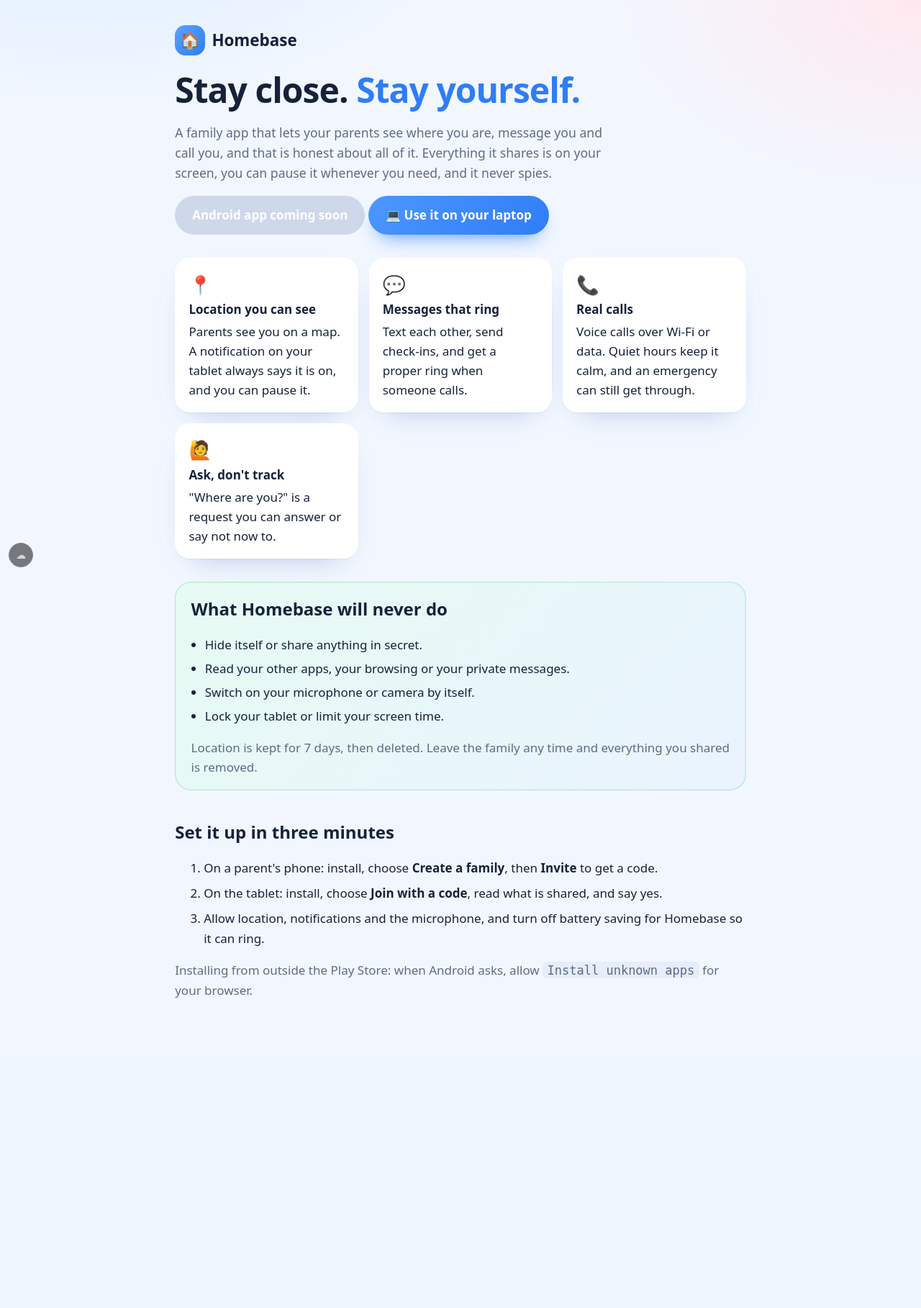
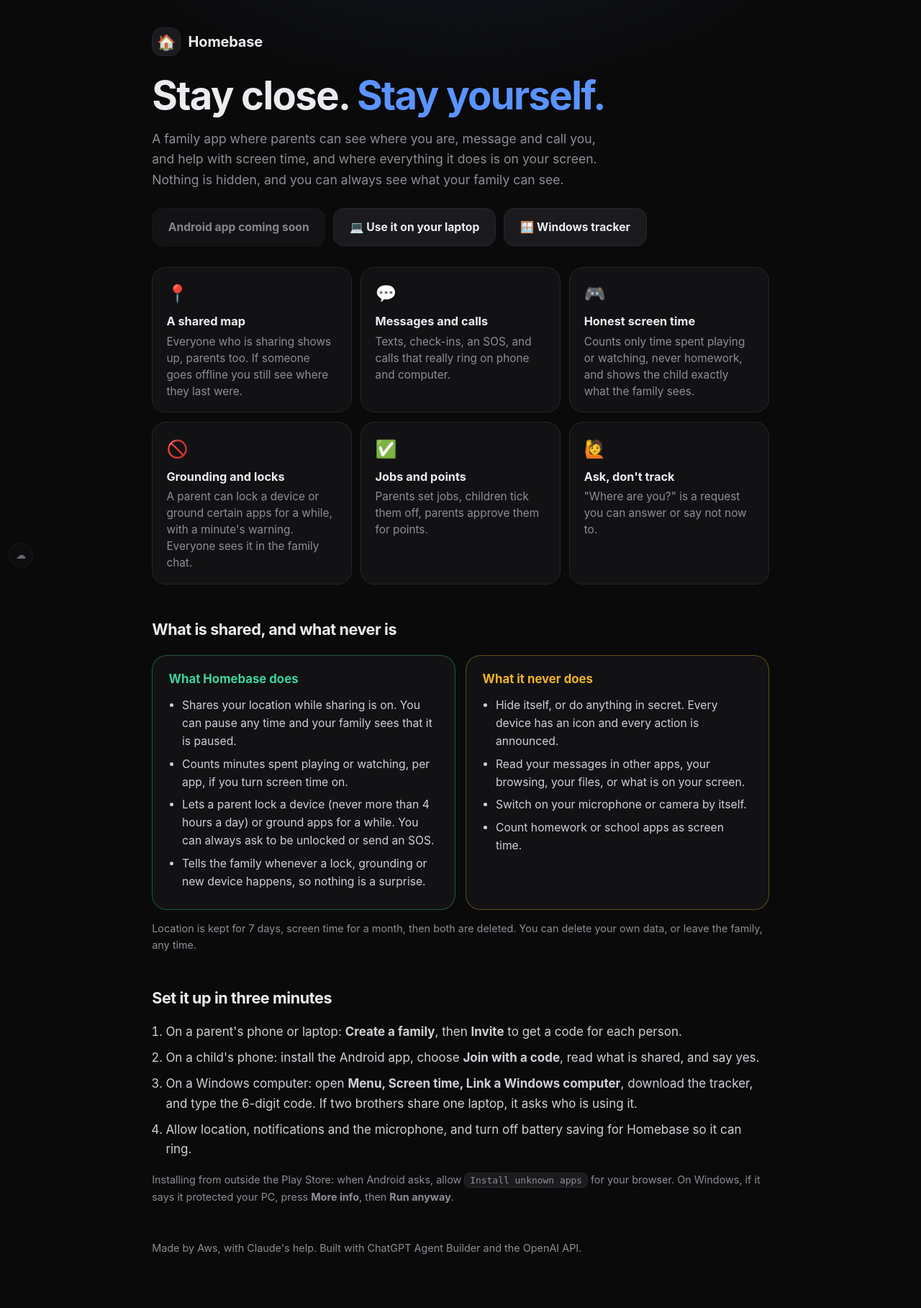
Before and after one commit to awsaalibdeh-a11y/homebase, a Flask app: page / in a window 1280 px wide. Shown: the whole page at 72% size. Before the commit the page ends 1386 px from the top, so only its background shows below. Run offline with Flask 3, Linux system fonts and the light colour scheme.

Commit message:
Homebase front page: matte dark, and the promise list is now truthful (screen time, locks and grounding exist; everything is visible)
Co-Authored-By: Claude Sonnet 5.5 <noreply@anthropic.com>

```diff
--- a/templates/index.html
+++ b/templates/index.html
@@ -4,58 +4,94 @@
   <meta charset="utf-8">
   <meta name="viewport" content="width=device-width, initial-scale=1">
   <title>Homebase · stay close, stay yourself</title>
-  <meta name="description" content="A family app for location sharing, messages and calls that is honest about what it shares and never spies.">
-  <meta name="theme-color" content="#eef6ff">
+  <meta name="description" content="A family app for location sharing, messages, calls and screen time that is honest about what it shares and never spies.">
+  <meta name="theme-color" content="#0a0a0b">
   <style>
-    :root { --ink: #16213a; --muted: #5f6b86; --blue: #2f7df6; --blue-d: #1b57c4; --card: #fff; --bg: #f2f7ff; --mint: #1fb88a; }
+    :root { --bg: #0a0a0b; --surface: #121214; --surface2: #1b1b1f; --line: #26262b; --ink: #ececf0; --muted: #8d8d96; --accent: #5b93ff; --accent-ink: #08101f; --ok: #3dd49b; --warn: #f0b429; color-scheme: dark; }
     * { box-sizing: border-box; }
-    body { margin: 0; font: 17px/1.6 system-ui, -apple-system, "Segoe UI", Roboto, sans-serif; color: var(--ink); background: radial-gradient(900px 500px at 10% -10%, #dcebff, transparent 60%), radial-gradient(800px 500px at 100% 0, #ffe8ef, transparent 55%), var(--bg); }
-    main { max-width: 52rem; margin: 0 auto; padding: 2.2rem 1.2rem 4rem; }
-    .logo { display: inline-flex; align-items: center; gap: .6rem; font-weight: 800; font-size: 1.4rem; } .logo i { display: grid; place-items: center; width: 2.6rem; height: 2.6rem; border-radius: 0.9rem; background: linear-gradient(135deg, #5aa2ff, #2f7df6); color: #fff; font-style: normal; font-size: 1.4rem; }
-    h1 { margin: 1.4rem 0 .6rem; font-size: clamp(2rem, 6vw, 3rem); line-height: 1.1; letter-spacing: -0.02em; } h1 em { font-style: normal; color: var(--blue); }
-    .lead { color: var(--muted); max-width: 38rem; font-size: 1.1rem; }
-    .btn { display: inline-flex; align-items: center; gap: .5rem; padding: .85rem 1.5rem; border-radius: 999px; background: linear-gradient(135deg, #4d97ff, #2f7df6); color: #fff; font-weight: 700; text-decoration: none; box-shadow: 0 14px 28px -14px rgba(47, 125, 246, .9); }
-    .btn.off { background: #cfd8ea; box-shadow: none; }
-    .grid { display: grid; gap: .9rem; grid-template-columns: repeat(auto-fit, minmax(15rem, 1fr)); margin: 2rem 0; }
-    .card { padding: 1.1rem 1.2rem; border-radius: 1.3rem; background: var(--card); box-shadow: 0 1px 2px rgba(30, 50, 100, .06), 0 18px 40px -26px rgba(40, 70, 160, .4); } .card b { display: block; margin-bottom: .2rem; } .card span { font-size: 1.6rem; }
-    h2 { margin: 2.4rem 0 .6rem; font-size: 1.5rem; } ul { padding-left: 1.2rem; } li { margin: .35rem 0; } .muted { color: var(--muted); }
-    .promise { padding: 1.2rem 1.4rem; border-radius: 1.4rem; background: linear-gradient(135deg, #e6fbf3, #eaf3ff); box-shadow: inset 0 0 0 1.5px #bfe9d8; }
-    ol li { margin: .5rem 0; } code { padding: .1rem .4rem; border-radius: .4rem; background: #e6eefc; }
+    html { background: var(--bg); }
+    body { margin: 0; font: 17px/1.6 Inter, system-ui, -apple-system, "Segoe UI", Roboto, sans-serif; color: var(--ink); background: radial-gradient(800px 420px at 50% -8%, rgba(91,147,255,.10), transparent 65%), var(--bg); -webkit-font-smoothing: antialiased; }
+    main { max-width: 56rem; margin: 0 auto; padding: 2.4rem 1.2rem 4.5rem; }
+    .logo { display: inline-flex; align-items: center; gap: .65rem; font-weight: 700; font-size: 1.25rem; letter-spacing: -.01em; }
+    .logo i { display: grid; place-items: center; width: 2.5rem; height: 2.5rem; border-radius: .85rem; background: var(--surface2); border: 1px solid var(--line); font-style: normal; font-size: 1.3rem; }
+    h1 { margin: 1.6rem 0 .7rem; font-size: clamp(2.1rem, 6vw, 3.4rem); line-height: 1.06; letter-spacing: -.03em; font-weight: 750; } h1 em { font-style: normal; color: var(--accent); }
+    .lead { color: var(--muted); max-width: 40rem; font-size: 1.1rem; }
+    .cta { display: flex; flex-wrap: wrap; gap: .7rem; margin: 1.6rem 0 .6rem; align-items: center; }
+    .btn { display: inline-flex; align-items: center; gap: .5rem; padding: .8rem 1.35rem; border-radius: .9rem; background: var(--surface2); border: 1px solid var(--line); color: var(--ink); font-weight: 650; text-decoration: none; font-size: .98rem; transition: background .15s, border-color .15s; }
+    .btn:hover { background: #26262d; border-color: #3a3a42; }
+    .btn.primary { background: var(--accent); color: var(--accent-ink); border-color: transparent; } .btn.primary:hover { filter: brightness(1.1); background: var(--accent); }
+    .btn.off { opacity: .55; }
+    .muted { color: var(--muted); } .small { font-size: .9rem; }
+    h2 { margin: 2.8rem 0 .8rem; font-size: 1.35rem; letter-spacing: -.02em; }
+    .grid { display: grid; gap: .8rem; grid-template-columns: repeat(auto-fit, minmax(15.5rem, 1fr)); margin: 1.8rem 0 0; }
+    .card { padding: 1.1rem 1.2rem; border-radius: 1.2rem; background: var(--surface); border: 1px solid var(--line); }
+    .card span { font-size: 1.5rem; display: block; margin-bottom: .35rem; } .card b { display: block; margin-bottom: .2rem; font-size: 1.02rem; } .card p { margin: 0; color: var(--muted); font-size: .96rem; line-height: 1.5; }
+    .two { display: grid; gap: .9rem; grid-template-columns: repeat(auto-fit, minmax(19rem, 1fr)); margin-top: 1.2rem; }
+    .box { padding: 1.2rem 1.4rem; border-radius: 1.3rem; border: 1px solid var(--line); background: var(--surface); }
+    .box h3 { margin: 0 0 .6rem; font-size: 1.05rem; } .box ul { margin: 0; padding-left: 1.15rem; } .box li { margin: .4rem 0; color: #cfcfd6; font-size: .98rem; }
+    .box.yes { border-color: rgba(61,212,155,.35); } .box.yes h3 { color: var(--ok); }
+    .box.no { border-color: rgba(240,180,41,.35); } .box.no h3 { color: var(--warn); }
+    ol { padding-left: 1.2rem; } ol li { margin: .55rem 0; color: #cfcfd6; }
+    code { padding: .12rem .42rem; border-radius: .45rem; background: var(--surface2); border: 1px solid var(--line); font-size: .9em; }
+    a { color: var(--accent); }
+    footer { margin-top: 3rem; color: var(--muted); font-size: .9rem; }
+    :focus-visible { outline: 2px solid var(--accent); outline-offset: 3px; border-radius: .6rem; }
   </style>
 </head>
 <body>
 <main>
   <div class="logo"><i>🏠</i> Homebase</div>
   <h1>Stay close. <em>Stay yourself.</em></h1>
-  <p class="lead">A family app that lets your parents see where you are, message you and call you, and that is honest about all of it. Everything it shares is on your screen, you can pause it whenever you need, and it never spies.</p>
-  {% if has_apk %}<p><a class="btn" href="/download">⬇ Download for Android</a> <a class="btn" href="/app">💻 Use it on your laptop</a> <span class="muted">Version {{ version }} · Android 8 or newer</span></p>
-  {% else %}<p><span class="btn off">Android app coming soon</span> <a class="btn" href="/app">💻 Use it on your laptop</a></p>{% endif %}
+  <p class="lead">A family app where parents can see where you are, message and call you, and help with screen time, and where everything it does is on your screen. Nothing is hidden, and you can always see what your family can see.</p>
+  <div class="cta">
+    {% if has_apk %}<a class="btn primary" href="/download">⬇ Android app</a>{% else %}<span class="btn off">Android app coming soon</span>{% endif %}
+    <a class="btn" href="/app">💻 Use it on your laptop</a>
+    <a class="btn" href="/download/windows">🪟 Windows tracker</a>
+    {% if has_apk %}<span class="muted small">Version {{ version }} · Android 8 or newer</span>{% endif %}
+  </div>
 
   <div class="grid">
-    <div class="card"><span>📍</span><b>Location you can see</b>Parents see you on a map. A notification on your tablet always says it is on, and you can pause it.</div>
-    <div class="card"><span>💬</span><b>Messages that ring</b>Text each other, send check-ins, and get a proper ring when someone calls.</div>
-    <div class="card"><span>📞</span><b>Real calls</b>Voice calls over Wi-Fi or data. Quiet hours keep it calm, and an emergency can still get through.</div>
-    <div class="card"><span>🙋</span><b>Ask, don't track</b>"Where are you?" is a request you can answer or say not now to.</div>
+    <div class="card"><span>📍</span><b>A shared map</b><p>Everyone who is sharing shows up, parents too. If someone goes offline you still see where they last were.</p></div>
+    <div class="card"><span>💬</span><b>Messages and calls</b><p>Texts, check-ins, an SOS, and calls that really ring on phone and computer.</p></div>
+    <div class="card"><span>🎮</span><b>Honest screen time</b><p>Counts only time spent playing or watching, never homework, and shows the child exactly what the family sees.</p></div>
+    <div class="card"><span>🚫</span><b>Grounding and locks</b><p>A parent can lock a device or ground certain apps for a while, with a minute's warning. Everyone sees it in the family chat.</p></div>
+    <div class="card"><span>✅</span><b>Jobs and points</b><p>Parents set jobs, children tick them off, parents approve them for points.</p></div>
+    <div class="card"><span>🙋</span><b>Ask, don't track</b><p>"Where are you?" is a request you can answer or say not now to.</p></div>
   </div>
 
-  <div class="promise">
-    <h2 style="margin-top:0">What Homebase will never do</h2>
-    <ul>
-      <li>Hide itself or share anything in secret.</li>
-      <li>Read your other apps, your browsing or your private messages.</li>
-      <li>Switch on your microphone or camera by itself.</li>
-      <li>Lock your tablet or limit your screen time.</li>
-    </ul>
-    <p class="muted" style="margin-bottom:0">Location is kept for 7 days, then deleted. Leave the family any time and everything you shared is removed.</p>
+  <h2>What is shared, and what never is</h2>
+  <div class="two">
+    <div class="box yes">
+      <h3>What Homebase does</h3>
+      <ul>
+        <li>Shares your location while sharing is on. You can pause any time and your family sees that it is paused.</li>
+        <li>Counts minutes spent playing or watching, per app, if you turn screen time on.</li>
+        <li>Lets a parent lock a device (never more than 4 hours a day) or ground apps for a while. You can always ask to be unlocked or send an SOS.</li>
+        <li>Tells the family whenever a lock, grounding or new device happens, so nothing is a surprise.</li>
+      </ul>
+    </div>
+    <div class="box no">
+      <h3>What it never does</h3>
+      <ul>
+        <li>Hide itself, or do anything in secret. Every device has an icon and every action is announced.</li>
+        <li>Read your messages in other apps, your browsing, your files, or what is on your screen.</li>
+        <li>Switch on your microphone or camera by itself.</li>
+        <li>Count homework or school apps as screen time.</li>
+      </ul>
+    </div>
   </div>
+  <p class="muted small">Location is kept for 7 days, screen time for a month, then both are deleted. You can delete your own data, or leave the family, any time.</p>
 
   <h2>Set it up in three minutes</h2>
   <ol>
-    <li>On a parent's phone: install, choose <b>Create a family</b>, then <b>Invite</b> to get a code.</li>
-    <li>On the tablet: install, choose <b>Join with a code</b>, read what is shared, and say yes.</li>
+    <li>On a parent's phone or laptop: <b>Create a family</b>, then <b>Invite</b> to get a code for each person.</li>
+    <li>On a child's phone: install the Android app, choose <b>Join with a code</b>, read what is shared, and say yes.</li>
+    <li>On a Windows computer: open <b>Menu, Screen time, Link a Windows computer</b>, download the tracker, and type the 6-digit code. If two brothers share one laptop, it asks who is using it.</li>
     <li>Allow location, notifications and the microphone, and turn off battery saving for Homebase so it can ring.</li>
   </ol>
-  <p class="muted">Installing from outside the Play Store: when Android asks, allow <code>Install unknown apps</code> for your browser.</p>
+  <p class="muted small">Installing from outside the Play Store: when Android asks, allow <code>Install unknown apps</code> for your browser. On Windows, if it says it protected your PC, press <b>More info</b>, then <b>Run anyway</b>.</p>
+
+  <footer>Made by Aws, with Claude's help. Built with ChatGPT Agent Builder and the OpenAI API.</footer>
 </main>
 <script src="/static/hub.js" data-app="homebase" defer></script>
 </body>
```
